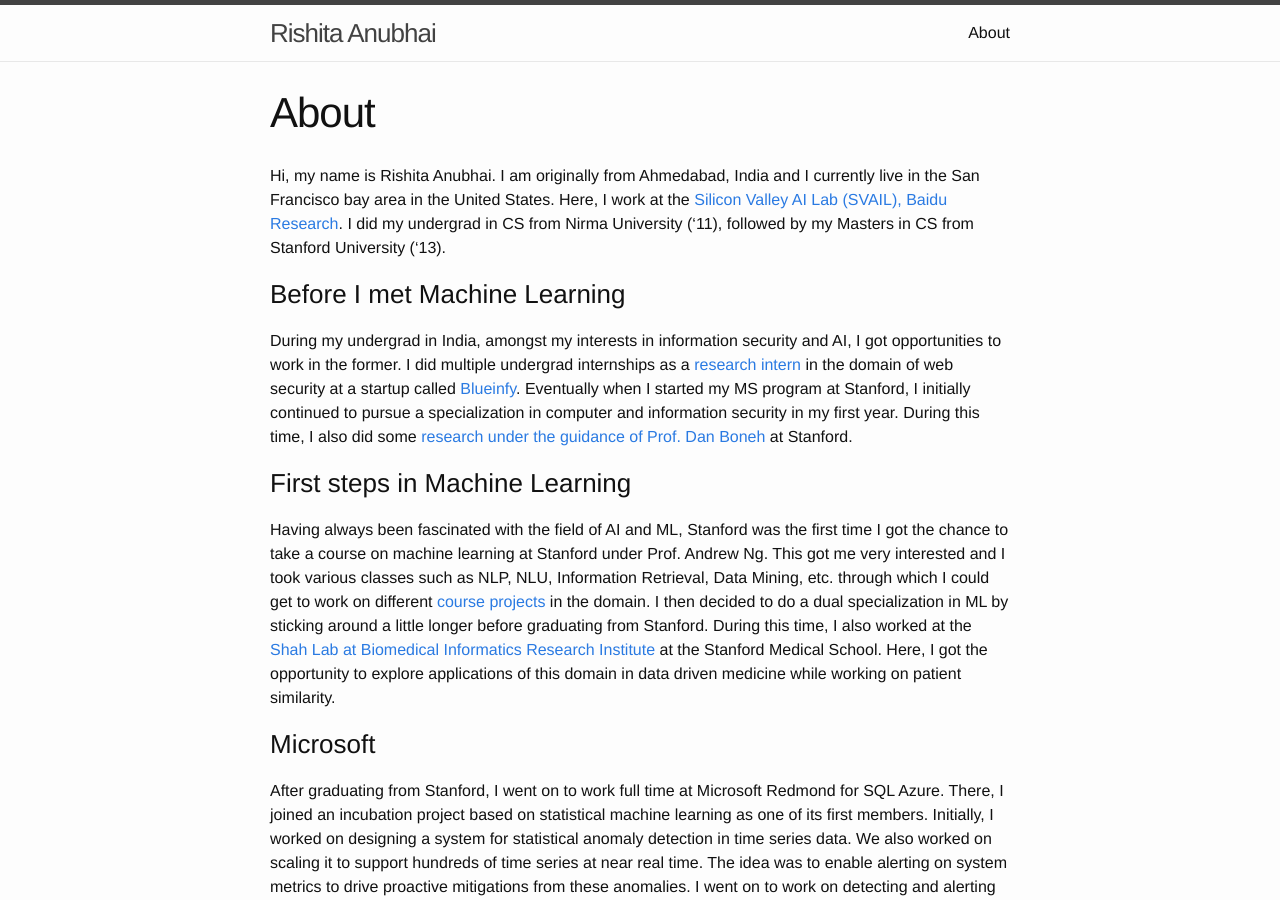
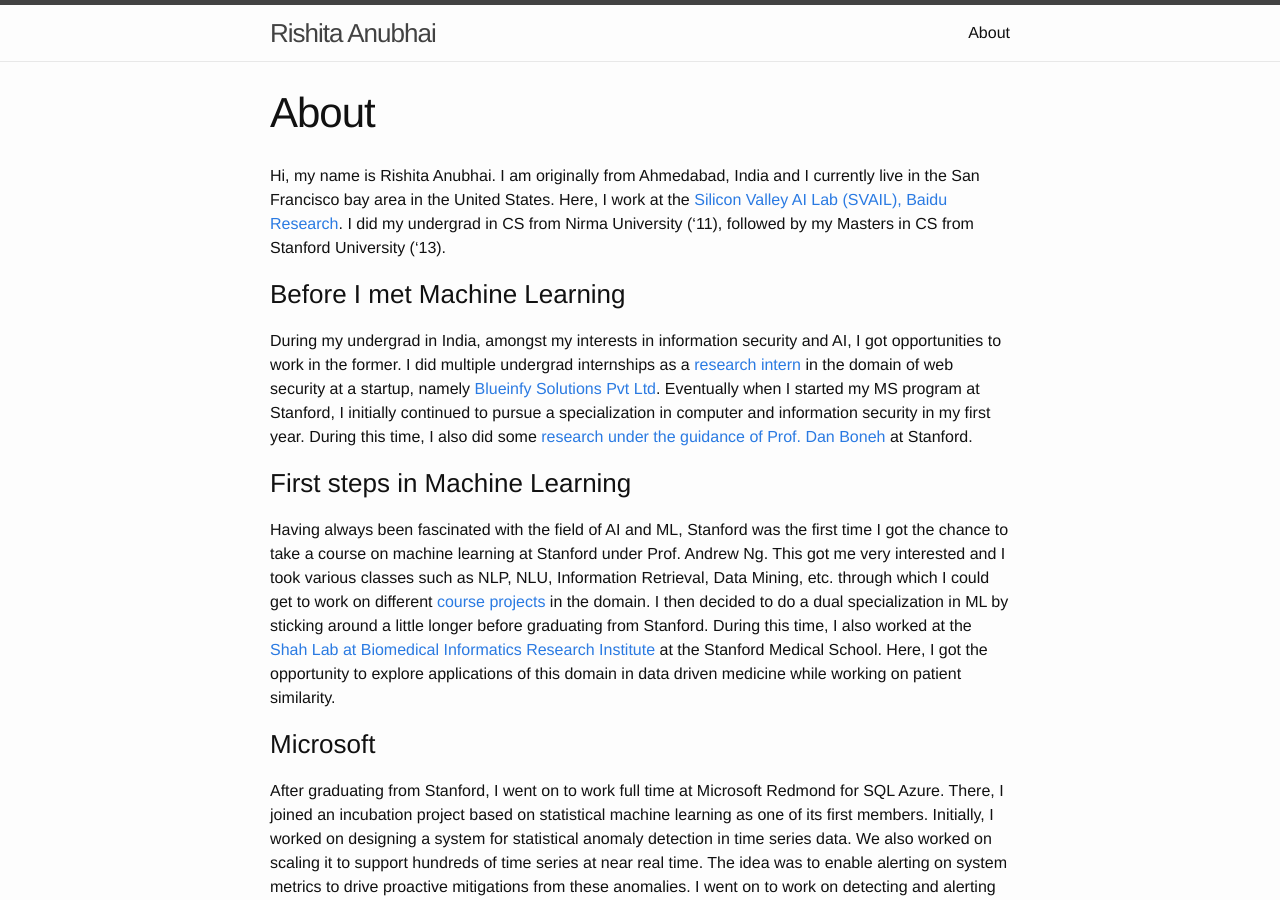
Before and after one commit to rishita/rishita.github.io, a Jekyll site: the page built from about.md, in a window 1280 px wide and 900 px high. Built offline with Jekyll 4.4.1, drawn with Linux system fonts in a browser that asks for light colours.

Commit message:
Blueinfy to full name

```diff
--- a/about.md
+++ b/about.md
@@ -8,7 +8,7 @@ Hi, my name is Rishita Anubhai. I am originally from Ahmedabad, India and I curr
 
 ### Before I met Machine Learning
 
-During my undergrad in India, amongst my interests in information security and AI, I got opportunities to work in the former. I did multiple undergrad internships as a [research intern](https://www.linkedin.com/in/rishitaa#experience-320906555) in the domain of web security at a startup called [Blueinfy](http://www.blueinfy.com/). Eventually when I started my MS program at Stanford, I initially continued to pursue a specialization in computer and information security in my first year. During this time, I also did some [research under the guidance of Prof. Dan Boneh](http://crypto.stanford.edu/~dabo/pubs/abstracts/ssl-client-bugs.html) at Stanford.
+During my undergrad in India, amongst my interests in information security and AI, I got opportunities to work in the former. I did multiple undergrad internships as a [research intern](https://www.linkedin.com/in/rishitaa#experience-320906555) in the domain of web security at a startup, namely [Blueinfy Solutions Pvt Ltd](http://www.blueinfy.com/). Eventually when I started my MS program at Stanford, I initially continued to pursue a specialization in computer and information security in my first year. During this time, I also did some [research under the guidance of Prof. Dan Boneh](http://crypto.stanford.edu/~dabo/pubs/abstracts/ssl-client-bugs.html) at Stanford.
 
 ### First steps in Machine Learning
 
```
